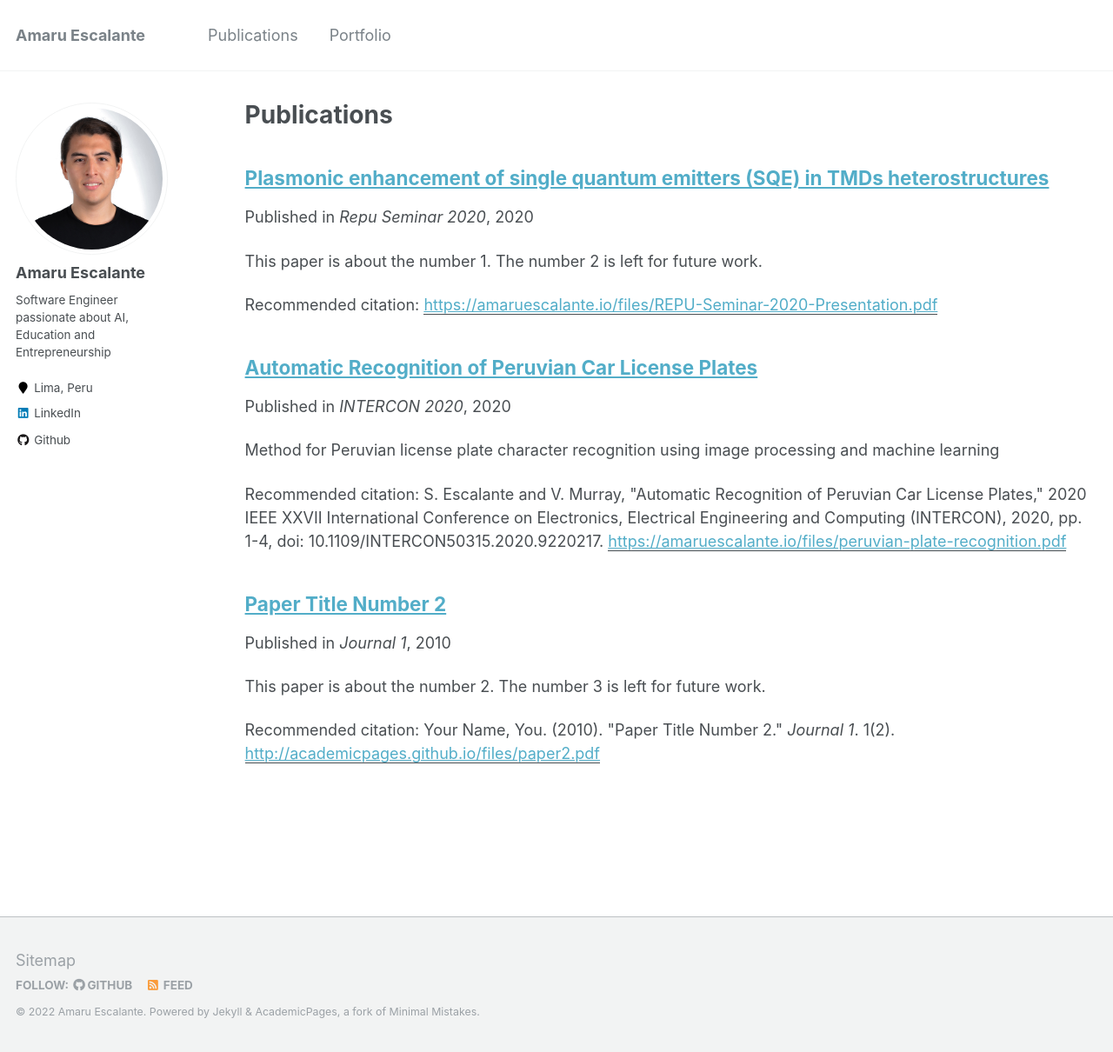
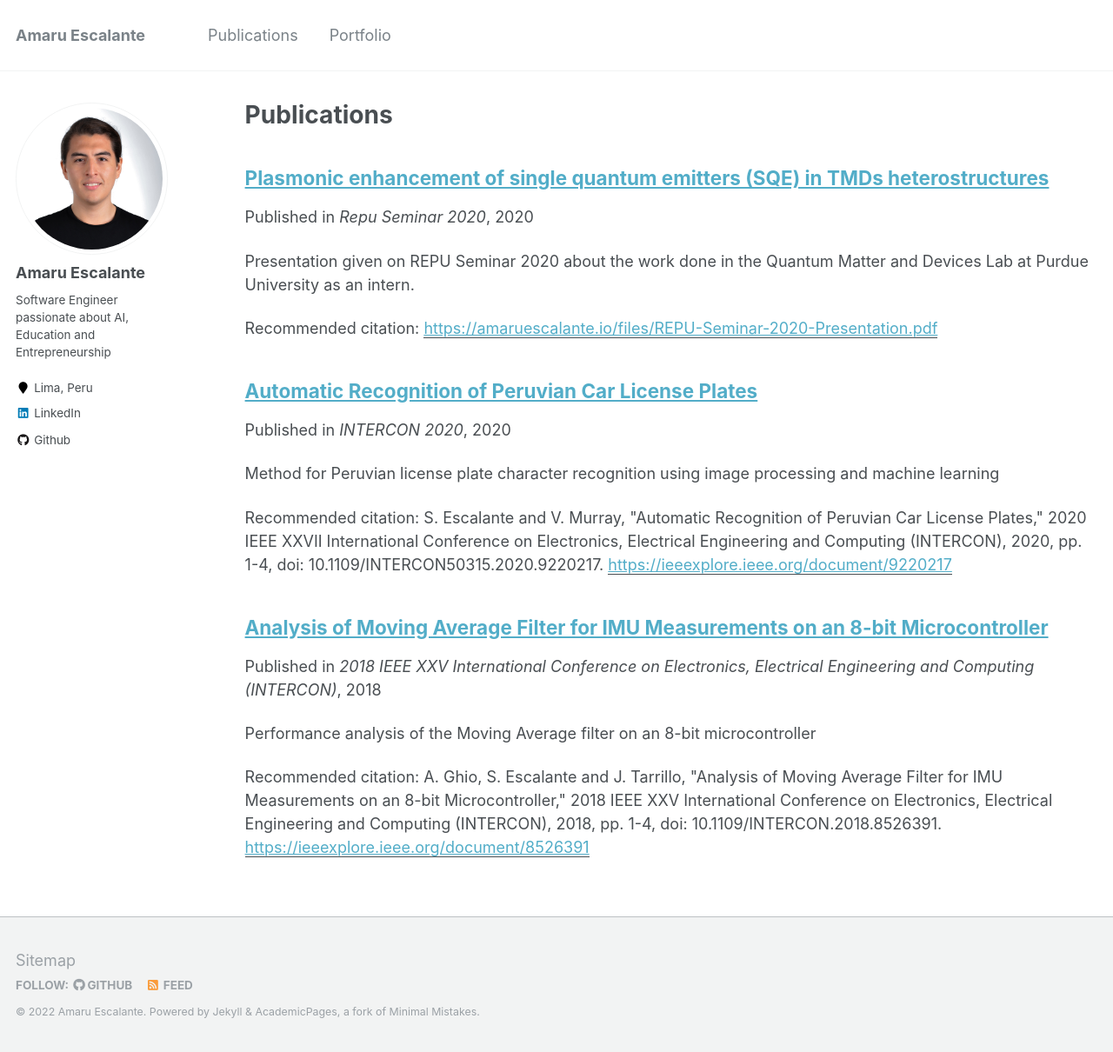
Before and after one commit to AmaruEscalante/amaru.github.io, a Jekyll site: the page built from _pages/publications.md, in a window 1280 px wide and 1210 px high. Shown: the whole window at 87% size. Built offline with Jekyll 4.4.1, drawn with Linux system fonts in a browser that asks for light colours.

Commit message:
feature: updated publications

```diff
--- a/_publications/2010-10-01-paper-title-number-2.md
+++ /dev/null
@@ -1,15 +0,0 @@
----
-title: "Paper Title Number 2"
-collection: publications
-permalink: /publication/2010-10-01-paper-title-number-2
-excerpt: 'This paper is about the number 2. The number 3 is left for future work.'
-date: 2010-10-01
-venue: 'Journal 1'
-paperurl: 'http://academicpages.github.io/files/paper2.pdf'
-citation: 'Your Name, You. (2010). &quot;Paper Title Number 2.&quot; <i>Journal 1</i>. 1(2).'
----
-This paper is about the number 2. The number 3 is left for future work.
-
-[Download paper here](http://academicpages.github.io/files/paper2.pdf)
-
-Recommended citation: Your Name, You. (2010). "Paper Title Number 2." <i>Journal 1</i>. 1(2).
--- /dev/null
+++ b/_publications/2018-11-08-analysis-moving-average.md
@@ -0,0 +1,15 @@
+---
+title: "Analysis of Moving Average Filter for IMU Measurements on an 8-bit Microcontroller"
+collection: publications
+permalink: /publication/2018
+excerpt: 'Performance analysis of the Moving Average filter on an 8-bit microcontroller'
+date: 2018-11-08
+venue: '2018 IEEE XXV International Conference on Electronics, Electrical Engineering and Computing (INTERCON)'
+paperurl: 'https://ieeexplore.ieee.org/document/8526391'
+citation: 'A. Ghio, S. Escalante and J. Tarrillo, "Analysis of Moving Average Filter for IMU Measurements on an 8-bit Microcontroller," 2018 IEEE XXV International Conference on Electronics, Electrical Engineering and Computing (INTERCON), 2018, pp. 1-4, doi: 10.1109/INTERCON.2018.8526391.'
+---
+Noise is one of the biggest challenges in data acquisition and will be always present on every measurement made by any sensor, specially by Inertial Measurement Units (IMUs). Due to that, there are two approaches to solve this problem: analog or digital filtering. This second approach is usually the most taken, since very good precision can be achieved with mathematical operations performed by processors. However, depending on the application, the least energy consumption, time response or resources used are desirable. So, this paper presents the analysis of the well known Moving Average digital filter on an 8-bit AVR architecture microcontroller, because it is an interesting option as a result of its limited resources and its most likely probability of consuming less energy.
+
+[Download paper here](https://amaruescalante.io/files/analysis-moving-average-imu-8-bit.pdf)
+
+Recommended citation: A. Ghio, S. Escalante and J. Tarrillo, "Analysis of Moving Average Filter for IMU Measurements on an 8-bit Microcontroller," 2018 IEEE XXV International Conference on Electronics, Electrical Engineering and Computing (INTERCON), 2018, pp. 1-4, doi: 10.1109/INTERCON.2018.8526391.
--- a/_publications/2020-10-12-automatic-peruvian-license-plate-recognition.md
+++ b/_publications/2020-10-12-automatic-peruvian-license-plate-recognition.md
@@ -5,7 +5,7 @@ permalink: /publication/2020-10-12-automatic-recognition-peruvian-license-plates
 excerpt: 'Method for Peruvian license plate character recognition using image processing and machine learning'
 date: 2020-10-12
 venue: 'INTERCON 2020'
-paperurl: 'https://amaruescalante.io/files/peruvian-plate-recognition.pdf'
+paperurl: 'https://ieeexplore.ieee.org/document/9220217'
 citation: 'S. Escalante and V. Murray, "Automatic Recognition of Peruvian Car License Plates," 2020 IEEE XXVII International Conference on Electronics, Electrical Engineering and Computing (INTERCON), 2020, pp. 1-4, doi: 10.1109/INTERCON50315.2020.9220217.'
 ---
 Some of the applications of automatic license plate recognition algorithms are security, tracking, and toll collection. However, due to the lack of regulations on Peruvian car license plates, developing a robust system to detect them represents a challenge. The problem is not only related to different rules based on vehicle types or rule year inconsistencies but also that many vehicles on the road have degraded license plates or thick protectors that hinder the character recognition process. In this manuscript, we present an optimized method based on the k-nearest neighbors (k-NN) classification method, which is compared with regular k-NN and multiclass support vector machines to recognize Peruvian car license plates, with accuracy results bigger than 96% for the optimized k-NN method.
--- a/_publications/2020-11-27-plasmonic-enhancement-sqe-tmd.md
+++ b/_publications/2020-11-27-plasmonic-enhancement-sqe-tmd.md
@@ -2,7 +2,7 @@
 title: "Plasmonic enhancement of single quantum emitters (SQE) in TMDs heterostructures"
 collection: publications
 permalink: /publication/repu-purdue-internship-2020
-excerpt: 'This paper is about the number 1. The number 2 is left for future work.'
+excerpt: 'Presentation given on REPU Seminar 2020 about the work done in the Quantum Matter and Devices Lab at Purdue University as an intern.'
 date: 2020-11-27
 venue: 'Repu Seminar 2020'
 paperurl: 'https://amaruescalante.io/files/REPU-Seminar-2020-Presentation.pdf'
```
